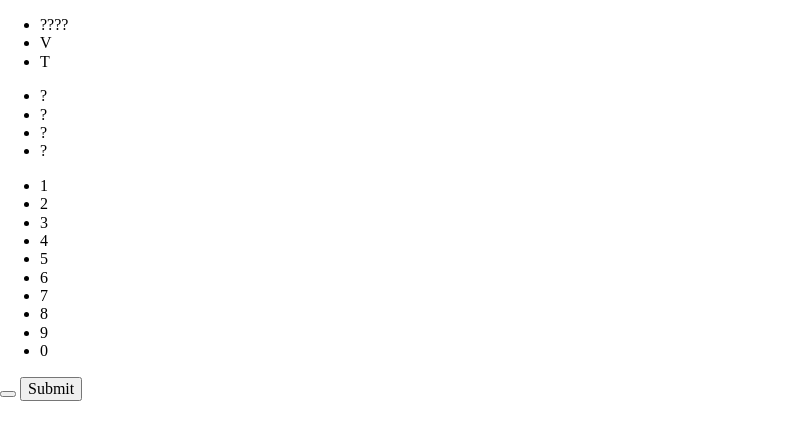
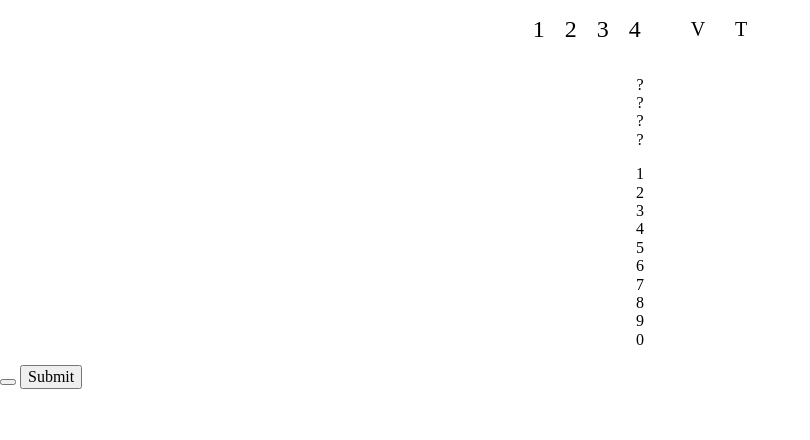
Before and after one commit to jhosmar26/ToroVaca, a plain HTML site: page index.html in a window 1280 px wide. Shown: the whole page, without its empty margins (0-810 px from the left). Drawn offline with Linux system fonts and the light colour scheme.

Commit message:
record game html and css

```diff
--- a/css/styles.css
+++ b/css/styles.css
@@ -0,0 +1,28 @@
+ul{
+    padding: 0;
+}
+ul li{
+    list-style: none;
+    display: flex;
+    justify-content: center;
+    align-items: center;
+}
+.record{
+    display: flex;
+    justify-content: center;
+}
+
+.record-grid{
+    display: inline-grid;
+    grid-template-columns: auto auto auto;
+    grid-column-gap: 30px;
+}
+
+.record-grid-num{
+    font-size: 24px;
+    letter-spacing: 20px;
+}
+
+.record-grid-v, .record-grid-t{
+    font-size: 20px;
+}
--- a/index.html
+++ b/index.html
@@ -10,9 +10,10 @@
 <body>
     <section class="record">
         <ul class="record-grid">
-            <li>????</li>
-            <li> V </li>
-            <li> T </li>
+            <li class="record-grid-num">1234</li>
+            <li class="record-grid-v">V</li>
+            <li class="record-grid-t">T</li>
+
         </ul>
     </section>
     <section class="numPad">
```
